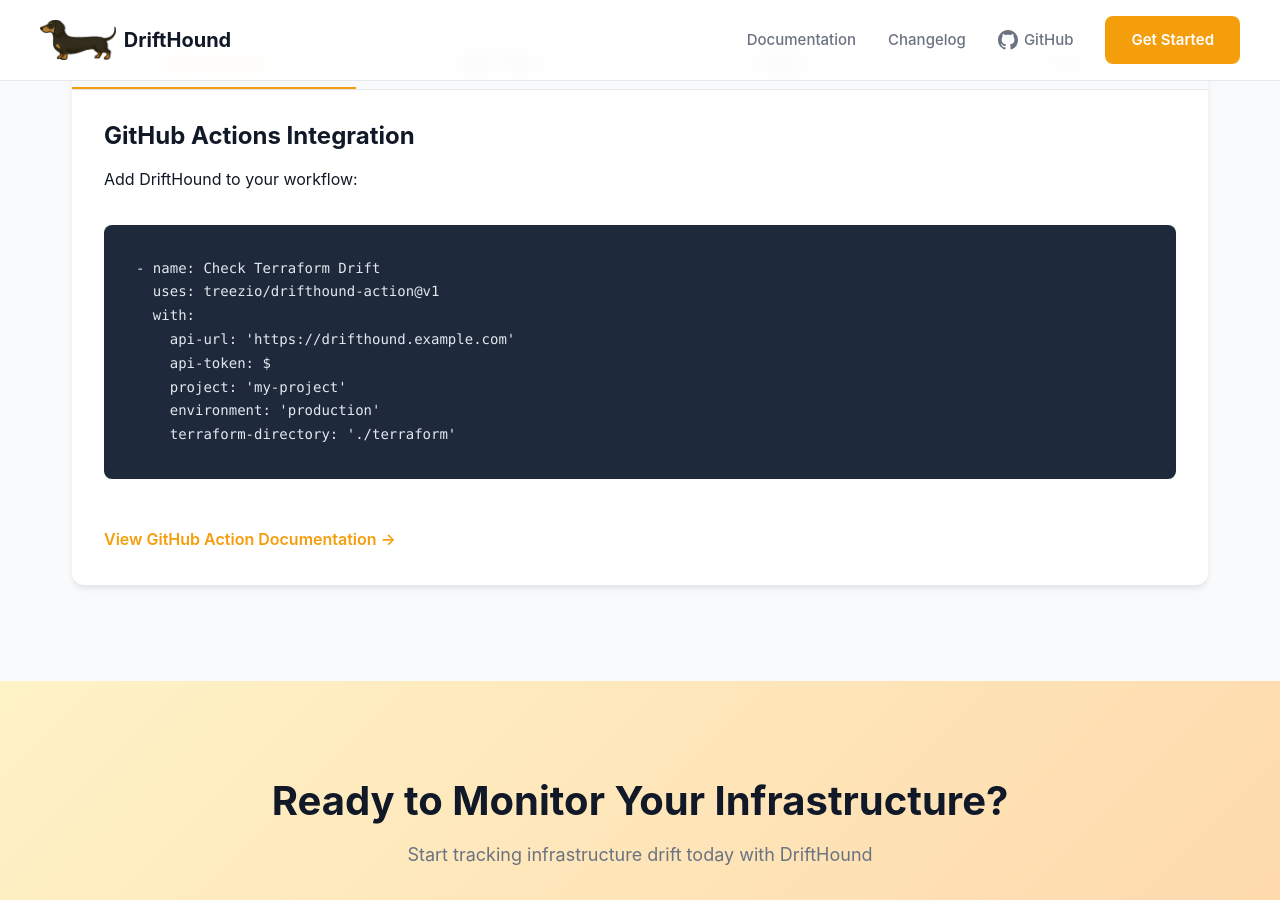
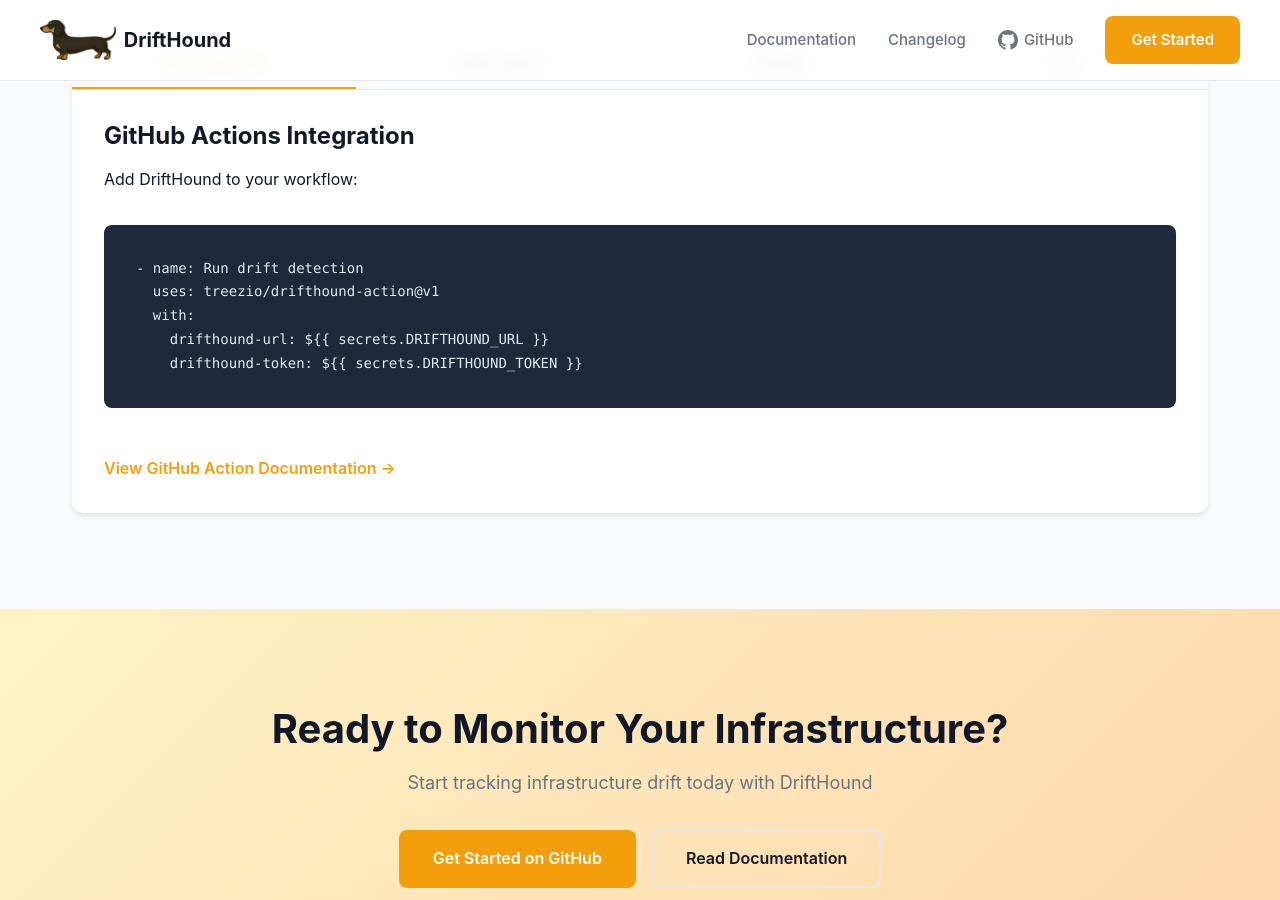
Before and after one commit to treezio/drifthound-website, a Jekyll site: the page built from index.html, in a window 1280 px wide and 900 px high, scrolled down 2721 px. Built offline with Jekyll 4.4.1, drawn with Linux system fonts in a browser that asks for light colours.

Commit message:
doc: fix examples info

```diff
--- a/index.html
+++ b/index.html
@@ -133,14 +133,11 @@
       <div class="tab-content active" data-tab-content="github-action">
         <h3>GitHub Actions Integration</h3>
         <p>Add DriftHound to your workflow:</p>
-        <pre><code>- name: Check Terraform Drift
+        <pre><code>- name: Run drift detection
   uses: treezio/drifthound-action@v1
   with:
-    api-url: 'https://drifthound.example.com'
-    api-token: ${{ secrets.DRIFTHOUND_TOKEN }}
-    project: 'my-project'
-    environment: 'production'
-    terraform-directory: './terraform'</code></pre>
+    drifthound-url: $&#123;&#123; secrets.DRIFTHOUND_URL &#125;&#125;
+    drifthound-token: $&#123;&#123; secrets.DRIFTHOUND_TOKEN &#125;&#125;</code></pre>
         <a href="{{ site.github_action }}" class="link-arrow" target="_blank" rel="noopener">
           View GitHub Action Documentation →
         </a>
@@ -180,8 +177,8 @@
 drifthound --tool=terraform \
   --project=my-project \
   --environment=production \
-  --token=YOUR_API_TOKEN \
-  --api-url=http://localhost:3000 \
+  --token=$&#123;&#123; DRIFTHOUND_API_TOKEN &#125;&#125; \
+  --api-url=$&#123;&#123; DRIFTHOUND_HOST &#125;&#125; \
   --dir=./terraform</code></pre>
         <a href="{{ site.github_repo }}/blob/main/docs/cli-usage.md" class="link-arrow" target="_blank" rel="noopener">
           View CLI Documentation →
```
